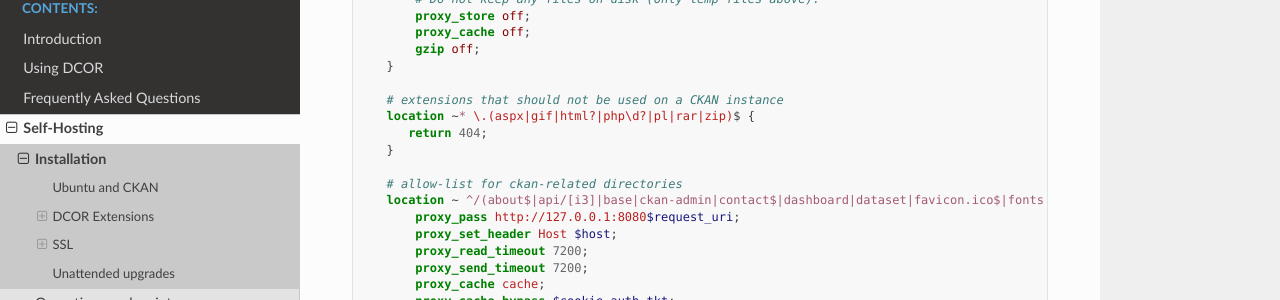
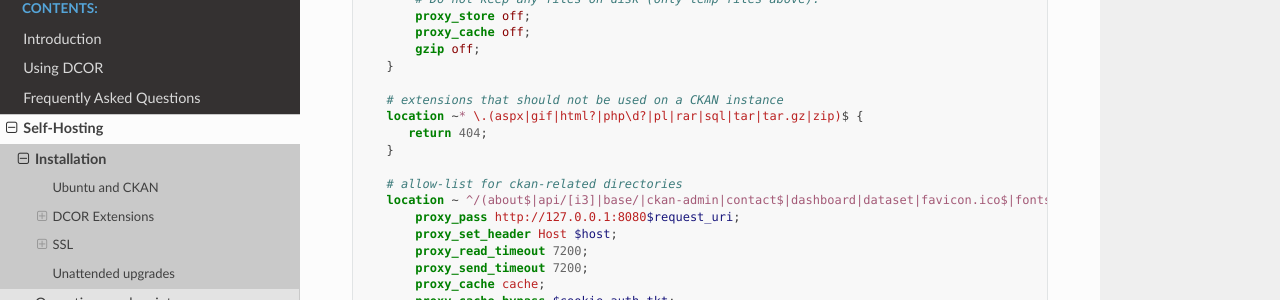
Before and after one commit to DCOR-dev/dcor-docs, a Sphinx documentation site: the page built from docs/sec_self_hosting/installation.rst, in a window 1280 px wide and 900 px high, scrolled down 4651 px. Shown: the part 151-451 px from the top of the window. Built offline with Sphinx 7.4.7 and the Read the Docs theme 2.0.0, drawn with Linux system fonts in a browser that asks for light colours.

Commit message:
refine regexp for nginx config

```diff
--- a/docs/sec_self_hosting/nginx_ckan_config.txt
+++ b/docs/sec_self_hosting/nginx_ckan_config.txt
@@ -42,12 +42,12 @@
    }
 
    # extensions that should not be used on a CKAN instance
-   location ~* \.(aspx|gif|html?|php\d?|pl|rar|zip)$ {
+   location ~* \.(aspx|gif|html?|php\d?|pl|rar|sql|tar|tar.gz|zip)$ {
       return 404;
    }
 
    # allow-list for ckan-related directories
-   location ~ ^/(about$|api/[i3]|base|ckan-admin|contact$|dashboard|dataset|favicon.ico$|fonts|group|images|imprint$|login_generic|organization|privacy$|revision|uploads|user|webassets) {
+   location ~ ^/(about$|api/[i3]|base/|ckan-admin|contact$|dashboard|dataset|favicon.ico$|fonts|group|images/.*\.(png|jpg)$|imprint$|login_generic|organization|privacy$|revision|uploads/(admin|group|user)/.+\.(png|jpg|jpeg)$|user|webassets) {
        proxy_pass http://127.0.0.1:8080$request_uri;
        proxy_set_header Host $host;
        proxy_read_timeout 7200;
```
